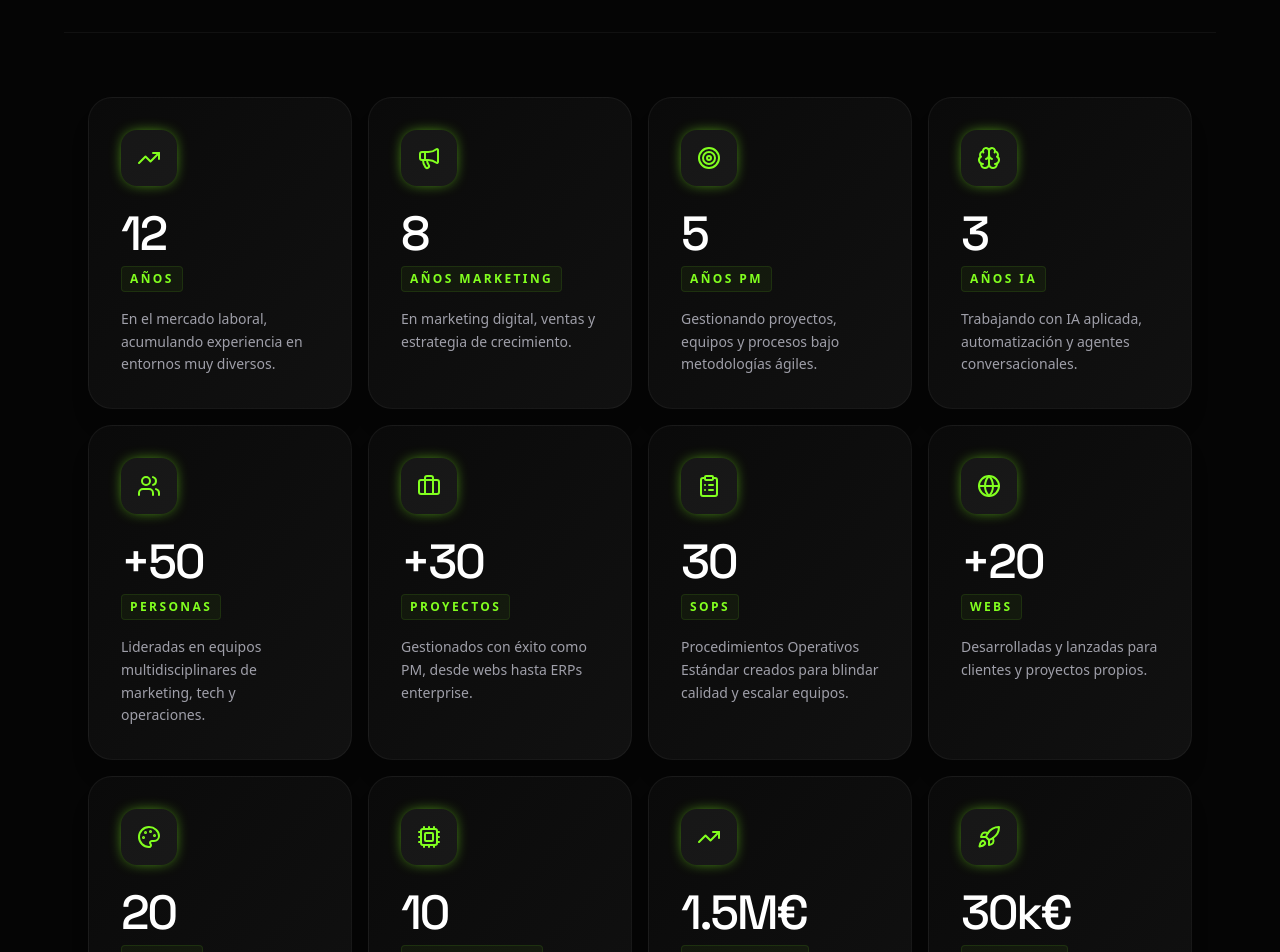
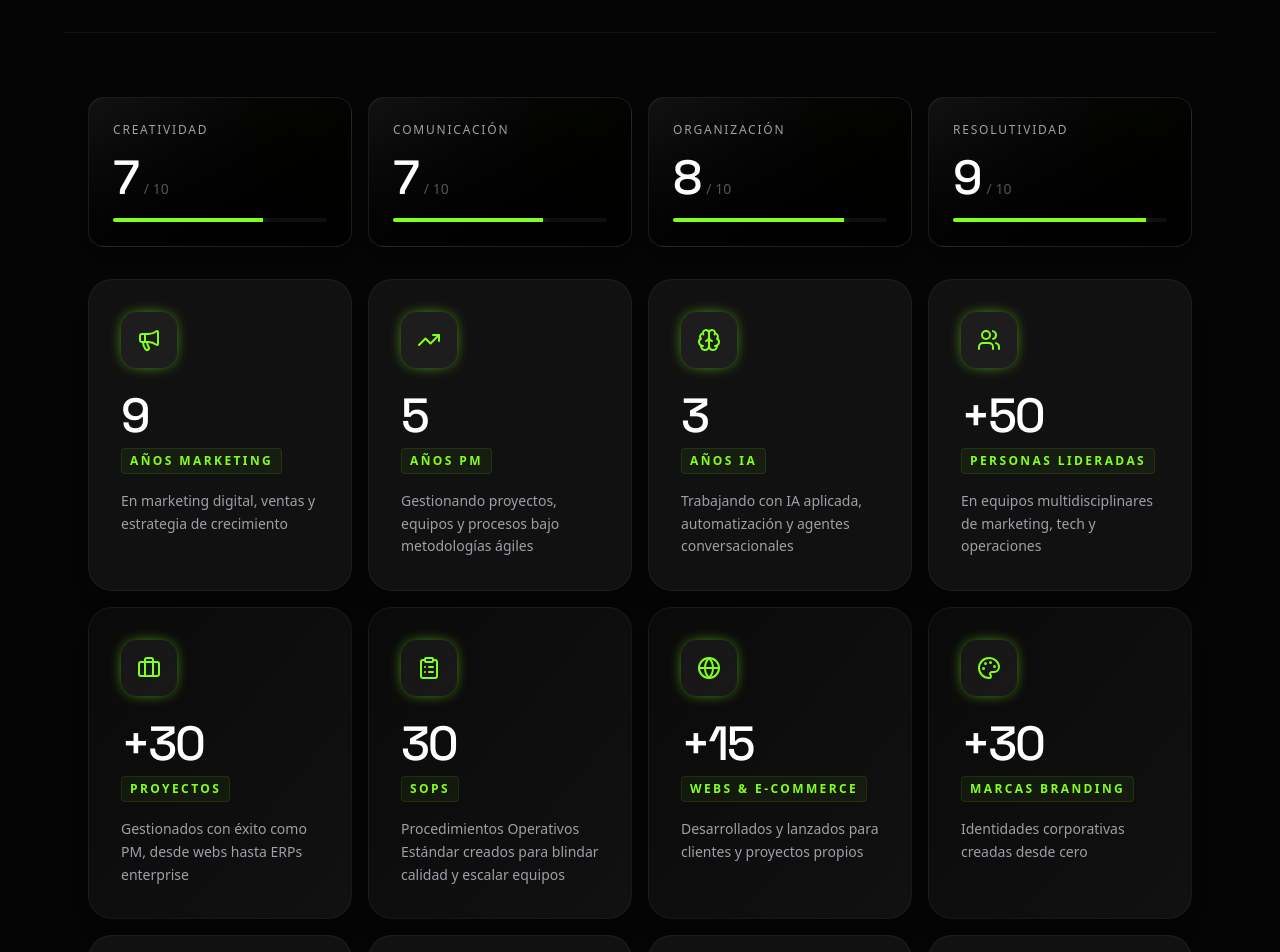
Before and after one commit to victortorresa94-del/vtorres.net, a Next.js app: page / in a window 1280 px wide. Shown: the part 1240-2192 px from the top of the page. Built offline with nearby package versions, Linux system fonts and the light colour scheme.

Commit message:
Update Numbers section, Soft Skills design, and Video parameters

```diff
--- a/src/app/page.tsx
+++ b/src/app/page.tsx
@@ -542,22 +542,47 @@ export default function Home() {
 
           {/* --- MIS NÚMEROS --- */}
           <section id="numbers" className="py-16 max-w-6xl mx-auto px-6">
+
+            {/* Soft Skills - Premium Design */}
+            <div className="grid grid-cols-2 md:grid-cols-4 gap-4 mb-8">
+              {t.numbers.softSkills?.map((skill: any) => (
+                <div key={skill.title} className="p-6 rounded-2xl bg-gradient-to-br from-[#121212] to-black border border-white/10 flex flex-col justify-between group hover:border-[#82ff1f]/30 transition-all duration-300 shadow-lg relative overflow-hidden">
+                  {/* Background Glow */}
+                  <div className="absolute top-0 right-0 w-24 h-24 bg-[#82ff1f]/5 rounded-full blur-3xl -mr-10 -mt-10 pointer-events-none group-hover:bg-[#82ff1f]/10 transition-all duration-500"></div>
+
+                  <div className="relative z-10">
+                    <h4 className="text-zinc-400 font-medium text-xs uppercase tracking-[0.15em] mb-4">{skill.title}</h4>
+                    <div className="flex items-baseline gap-1 mb-4">
+                      <span className="text-5xl font-heading font-medium text-white group-hover:text-[#82ff1f] transition-colors duration-300">{skill.rating}</span>
+                      <span className="text-sm text-zinc-600 font-light">/ {skill.max}</span>
+                    </div>
+                  </div>
+
+                  <div className="w-full h-1 bg-white/5 rounded-full overflow-hidden relative z-10">
+                    <div className="h-full bg-[#82ff1f] shadow-[0_0_10px_rgba(130,255,31,0.5)] transform origin-left transition-transform duration-1000 ease-out" style={{ width: `${(skill.rating / skill.max) * 100}%` }}></div>
+                  </div>
+                </div>
+              ))}
+            </div>
+
             <div className="grid grid-cols-2 md:grid-cols-4 gap-4">
-              <NumberCard icon={<TrendingUp size={24} />} value="12" label="Años" description="En el mercado laboral, acumulando experiencia en entornos muy diversos." />
-              <NumberCard icon={<Megaphone size={24} />} value="8" label="Años Marketing" description="En marketing digital, ventas y estrategia de crecimiento." />
-              <NumberCard icon={<Target size={24} />} value="5" label="Años PM" description="Gestionando proyectos, equipos y procesos bajo metodologías ágiles." />
-              <NumberCard icon={<Brain size={24} />} value="3" label="Años IA" description="Trabajando con IA aplicada, automatización y agentes conversacionales." />
-              <NumberCard icon={<Users size={24} />} value="+50" label="Personas" description="Lideradas en equipos multidisciplinares de marketing, tech y operaciones." />
-              <NumberCard icon={<Briefcase size={24} />} value="+30" label="Proyectos" description="Gestionados con éxito como PM, desde webs hasta ERPs enterprise." />
-              <NumberCard icon={<ClipboardList size={24} />} value="30" label="SOPs" description="Procedimientos Operativos Estándar creados para blindar calidad y escalar equipos." />
-              <NumberCard icon={<Globe size={24} />} value="+20" label="Webs" description="Desarrolladas y lanzadas para clientes y proyectos propios." />
-              <NumberCard icon={<Palette size={24} />} value="20" label="Marcas" description="Identidades corporativas creadas desde cero." />
-              <NumberCard icon={<Cpu size={24} />} value="10" label="Soluciones IA" description="Chatbots, agentes de voz y automatizaciones desarrolladas." />
-              <NumberCard icon={<TrendingUp size={24} />} value="1.5M€" label="Presupuesto" description="Gestionado en proyectos de alto valor." />
-              <NumberCard icon={<Rocket size={24} />} value="30k€" label="Freelance" description="Facturados como consultor independiente." />
-              <NumberCard icon={<Database size={24} />} value="3" label="ERPs" description="NetSuite, SAP y ClickUp implementados a nivel enterprise." />
-              <NumberCard icon={<User size={24} />} value="10M" label="Alcance" description="Personas alcanzadas en redes sociales con alcance orgánico." />
-              <NumberCard icon={<Zap size={24} />} value="15" label="Negocios" description="Empresas impulsadas y aceleradas en su crecimiento." />
+              {t.numbers.items.map((item: any, index: number) => {
+                const Icon = iconMap[item.icon] || TrendingUp;
+                // Custom BG for rows 0 and 2 (lines 1 and 3 in human terms)
+                const row = Math.floor(index / 4);
+                const useAltBg = row % 2 === 0;
+
+                return (
+                  <NumberCard
+                    key={index}
+                    icon={<Icon size={24} />}
+                    value={item.value}
+                    label={item.label}
+                    description={item.desc}
+                    className={useAltBg ? "bg-white/5" : undefined}
+                  />
+                );
+              })}
             </div>
           </section>
 
@@ -1366,7 +1391,7 @@ function NumberCard({ icon, value, label, description, className }: { icon: Reac
   return (
     <motion.div
       whileHover={{ y: -5, scale: 1.02 }}
-      className={`p-8 rounded-3xl bg-gradient-to-br from-[#0a0a0a] to-[#111] border border-white/5 hover:border-[#82ff1f]/40 transition-all group h-full flex flex-col justify-between shadow-xl hover:shadow-[0_0_30px_-10px_rgba(130,255,31,0.15)] ${className}`}
+      className={`p-8 rounded-3xl border border-white/5 hover:border-[#82ff1f]/40 transition-all group h-full flex flex-col justify-between shadow-xl hover:shadow-[0_0_30px_-10px_rgba(130,255,31,0.15)] ${className ? className : "bg-gradient-to-br from-[#0a0a0a] to-[#111]"}`}
     >
       <div>
         <div className="p-4 bg-white/5 rounded-2xl text-[#82ff1f] w-fit mb-6 group-hover:bg-[#82ff1f] group-hover:text-black transition-all duration-300 shadow-[0_0_15px_-5px_#82ff1f]">
--- a/src/components/GumletVideo.tsx
+++ b/src/components/GumletVideo.tsx
@@ -14,8 +14,8 @@ export default function GumletVideo({ videoId, title = "Video", className = "" }
     return (
         <div className={`relative w-full h-full overflow-hidden rounded-2xl ${className}`}>
             <iframe
-                src={`${embedUrl}?autoplay=0&loop=1&muted=0&preload=auto&captions=0&text_track=none`}
-                className="w-full h-full"
+                src={`${embedUrl}?autoplay=0&loop=1&muted=0&preload=auto&captions=0&text_track=none&time=0`}
+                className="w-full h-full saturate-[1.3]"
                 allow="autoplay; encrypted-media; gyroscope; picture-in-picture; fullscreen"
                 allowFullScreen
                 title={title}
--- a/src/lib/translations.ts
+++ b/src/lib/translations.ts
@@ -126,20 +126,24 @@ export const translations = {
         numbers: {
             title: "Mis Números",
             items: [
-                { value: "12", label: "Años", desc: "en el mercado laboral, acumulando experiencia en entornos muy diversos", icon: "Calendar" },
-                { value: "8", label: "Años Marketing", desc: "en marketing digital, ventas y estrategia de crecimiento", icon: "Megaphone" },
-                { value: "3", label: "Años IA", desc: "trabajando con IA aplicada, automatización y agentes conversacionales", icon: "Brain" },
-                { value: "+50", label: "Personas Lideradas", desc: "en equipos multidisciplinares de marketing, tech y operaciones", icon: "Users" },
-                { value: "+30", label: "Proyectos", desc: "gestionados con éxito como PM, desde webs hasta ERPs enterprise", icon: "Briefcase" },
+                { value: "9", label: "Años Marketing", desc: "En marketing digital, ventas y estrategia de crecimiento", icon: "Megaphone" },
+                { value: "5", label: "Años PM", desc: "Gestionando proyectos, equipos y procesos bajo metodologías ágiles", icon: "Target" },
+                { value: "3", label: "Años IA", desc: "Trabajando con IA aplicada, automatización y agentes conversacionales", icon: "Brain" },
+                { value: "+50", label: "Personas Lideradas", desc: "En equipos multidisciplinares de marketing, tech y operaciones", icon: "Users" },
+                { value: "+30", label: "Proyectos", desc: "Gestionados con éxito como PM, desde webs hasta ERPs enterprise", icon: "Briefcase" },
                 { value: "30", label: "SOPs", desc: "Procedimientos Operativos Estándar creados para blindar calidad y escalar equipos", icon: "ClipboardList" },
-                { value: "6", label: "Departamentos", desc: "Ventas, Marketing, Logística, Compras, Finanzas y Gerencia", icon: "Building" },
-                { value: "+10", label: "Webs & E-commerce", desc: "desarrollados y lanzados para clientes y proyectos propios", icon: "Globe" },
-                { value: "5", label: "Marcas Branding", desc: "identidades corporativas creadas desde cero", icon: "Palette" },
-                { value: "+15", label: "Soluciones IA", desc: "chatbots, agentes de voz y automatizaciones desarrolladas", icon: "Cpu" },
-                { value: "+1M€", label: "Presupuesto", desc: "gestionado en proyectos de alto valor", icon: "TrendingUp" },
-                { value: "30k€", label: "Freelance", desc: "facturados como consultor independiente", icon: "Wallet" },
-                { value: "3", label: "ERPs Implementados", desc: "NetSuite, SAP y ClickUp a nivel enterprise", icon: "Database" },
-                { value: "+8", label: "Negocios Impulsados", desc: "empresas en las que he trabajado e impulsado su crecimiento", icon: "Rocket" }
+                { value: "+15", label: "Webs & E-commerce", desc: "Desarrollados y lanzados para clientes y proyectos propios", icon: "Globe" },
+                { value: "+30", label: "Marcas Branding", desc: "Identidades corporativas creadas desde cero", icon: "Palette" },
+                { value: "+15", label: "Soluciones IA", desc: "Chatbots, agentes de voz y automatizaciones desarrolladas", icon: "Cpu" },
+                { value: "+1M€", label: "Presupuesto", desc: "Gestionado en proyectos de alto valor", icon: "TrendingUp" },
+                { value: "30k€", label: "Freelance", desc: "Facturados como consultor independiente", icon: "Wallet" },
+                { value: "+8", label: "Negocios Impulsados", desc: "Empresas en las que he trabajado e impulsado su crecimiento", icon: "Rocket" }
+            ],
+            softSkills: [
+                { title: "Creatividad", rating: 7, max: 10 },
+                { title: "Comunicación", rating: 7, max: 10 },
+                { title: "Organización", rating: 8, max: 10 },
+                { title: "Resolutividad", rating: 9, max: 10 }
             ]
         },
         achievements: {
@@ -1796,20 +1800,24 @@ export const translations = {
         numbers: {
             title: "My Numbers",
             items: [
-                { value: "12", label: "Years", desc: "in the workforce, accumulating experience in very diverse environments", icon: "Calendar" },
-                { value: "8", label: "Years Marketing", desc: "in digital marketing, sales and growth strategy", icon: "Megaphone" },
-                { value: "3", label: "Years AI", desc: "working with applied AI, automation and conversational agents", icon: "Brain" },
-                { value: "+50", label: "People Led", desc: "in multidisciplinary teams across marketing, tech and operations", icon: "Users" },
-                { value: "+30", label: "Projects", desc: "successfully managed as PM, from websites to enterprise ERPs", icon: "Briefcase" },
+                { value: "9", label: "Years Marketing", desc: "In digital marketing, sales and growth strategy", icon: "Megaphone" },
+                { value: "5", label: "Years PM", desc: "Managing projects, teams and processes under agile methodologies", icon: "Target" },
+                { value: "3", label: "Years AI", desc: "Working with applied AI, automation and conversational agents", icon: "Brain" },
+                { value: "+50", label: "People Led", desc: "In multidisciplinary teams across marketing, tech and operations", icon: "Users" },
+                { value: "+30", label: "Projects", desc: "Successfully managed as PM, from websites to enterprise ERPs", icon: "Briefcase" },
                 { value: "30", label: "SOPs", desc: "Standard Operating Procedures created to ensure quality and scale teams", icon: "ClipboardList" },
-                { value: "6", label: "Departments", desc: "Sales, Marketing, Logistics, Purchasing, Finance and Management", icon: "Building" },
-                { value: "+10", label: "Webs & E-commerce", desc: "developed and launched for clients and own projects", icon: "Globe" },
-                { value: "5", label: "Branding Projects", desc: "corporate identities created from scratch", icon: "Palette" },
-                { value: "+15", label: "AI Solutions", desc: "chatbots, voice agents and automations developed", icon: "Cpu" },
-                { value: "+1M€", label: "Budget", desc: "managed in high-value projects", icon: "TrendingUp" },
-                { value: "30k€", label: "Freelance", desc: "billed as independent consultant", icon: "Wallet" },
-                { value: "3", label: "ERPs Implemented", desc: "NetSuite, SAP and ClickUp at enterprise level", icon: "Database" },
-                { value: "+8", label: "Businesses Boosted", desc: "companies where I've worked and driven growth", icon: "Rocket" }
+                { value: "+15", label: "Webs & E-commerce", desc: "Developed and launched for clients and own projects", icon: "Globe" },
+                { value: "+30", label: "Branding Projects", desc: "Corporate identities created from scratch", icon: "Palette" },
+                { value: "+15", label: "AI Solutions", desc: "Chatbots, voice agents and automations developed", icon: "Cpu" },
+                { value: "+1M€", label: "Budget", desc: "Managed in high-value projects", icon: "TrendingUp" },
+                { value: "30k€", label: "Freelance", desc: "Billed as independent consultant", icon: "Wallet" },
+                { value: "+8", label: "Businesses Boosted", desc: "Companies where I've worked and driven growth", icon: "Rocket" }
+            ],
+            softSkills: [
+                { title: "Creativity", rating: 7, max: 10 },
+                { title: "Communication", rating: 7, max: 10 },
+                { title: "Organization", rating: 8, max: 10 },
+                { title: "Problem Solving", rating: 9, max: 10 }
             ]
         },
         achievements: {
@@ -3027,20 +3035,24 @@ export const translations = {
         numbers: {
             title: "Els Meus Números",
             items: [
-                { value: "12", label: "Anys", desc: "al mercat laboral, acumulant experiència en entorns molt diversos", icon: "Calendar" },
-                { value: "8", label: "Anys Màrqueting", desc: "en màrqueting digital, vendes i estratègia de creixement", icon: "Megaphone" },
-                { value: "3", label: "Anys IA", desc: "treballant amb IA aplicada, automatització i agents conversacionals", icon: "Brain" },
-                { value: "+50", label: "Persones Liderades", desc: "en equips multidisciplinars de màrqueting, tech i operacions", icon: "Users" },
-                { value: "+30", label: "Projectes", desc: "gestionats amb èxit com a PM, des de webs fins a ERPs enterprise", icon: "Briefcase" },
+                { value: "9", label: "Anys Màrqueting", desc: "En màrqueting digital, vendes i estratègia de creixement", icon: "Megaphone" },
+                { value: "5", label: "Anys PM", desc: "Gestionant projectes, equips i processos sota metodologies àgils", icon: "Target" },
+                { value: "3", label: "Anys IA", desc: "Treballant amb IA aplicada, automatització i agents conversacionals", icon: "Brain" },
+                { value: "+50", label: "Persones Liderades", desc: "En equips multidisciplinars de màrqueting, tech i operacions", icon: "Users" },
+                { value: "+30", label: "Projectes", desc: "Gestionats amb èxit com a PM, des de webs fins a ERPs enterprise", icon: "Briefcase" },
                 { value: "30", label: "SOPs", desc: "Procediments Operatius Estàndard creats per blindar qualitat i escalar equips", icon: "ClipboardList" },
-                { value: "6", label: "Departaments", desc: "Vendes, Màrqueting, Logística, Compres, Finances i Gerència", icon: "Building" },
-                { value: "+10", label: "Webs & E-commerce", desc: "desenvolupats i llançats per a clients i projectes propis", icon: "Globe" },
-                { value: "5", label: "Projectes Branding", desc: "identitats corporatives creades des de zero", icon: "Palette" },
-                { value: "+15", label: "Solucions IA", desc: "chatbots, agents de veu i automatitzacions desenvolupades", icon: "Cpu" },
-                { value: "+1M€", label: "Pressupost", desc: "gestionat en projectes d'alt valor", icon: "TrendingUp" },
-                { value: "30k€", label: "Freelance", desc: "facturats com a consultor independent", icon: "Wallet" },
-                { value: "3", label: "ERPs Implementats", desc: "NetSuite, SAP i ClickUp a nivell enterprise", icon: "Database" },
-                { value: "+8", label: "Negocis Impulsats", desc: "empreses on he treballat i impulsat el creixement", icon: "Rocket" }
+                { value: "+15", label: "Webs & E-commerce", desc: "Desenvolupats i llançats per a clients i projectes propis", icon: "Globe" },
+                { value: "+30", label: "Projectes Branding", desc: "Identitats corporatives creades des de zero", icon: "Palette" },
+                { value: "+15", label: "Solucions IA", desc: "Chatbots, agents de veu i automatitzacions desenvolupades", icon: "Cpu" },
+                { value: "+1M€", label: "Pressupost", desc: "Gestionat en projectes d'alt valor", icon: "TrendingUp" },
+                { value: "30k€", label: "Freelance", desc: "Facturats com a consultor independent", icon: "Wallet" },
+                { value: "+8", label: "Negocis Impulsats", desc: "Empreses on he treballat i impulsat el creixement", icon: "Rocket" }
+            ],
+            softSkills: [
+                { title: "Creativitat", rating: 7, max: 10 },
+                { title: "Comunicació", rating: 7, max: 10 },
+                { title: "Organització", rating: 8, max: 10 },
+                { title: "Resolutivitat", rating: 9, max: 10 }
             ]
         },
         achievements: {
```
